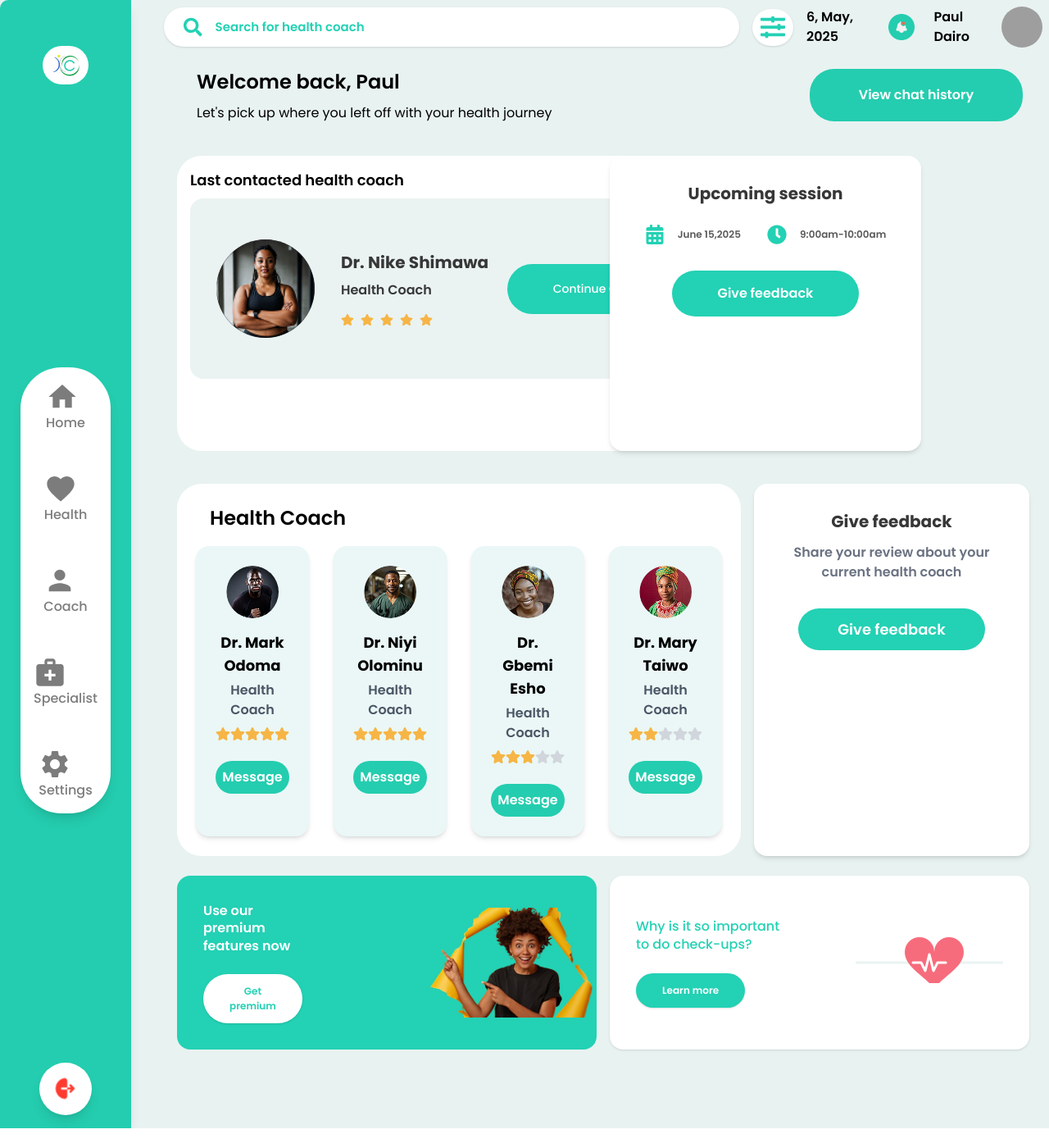
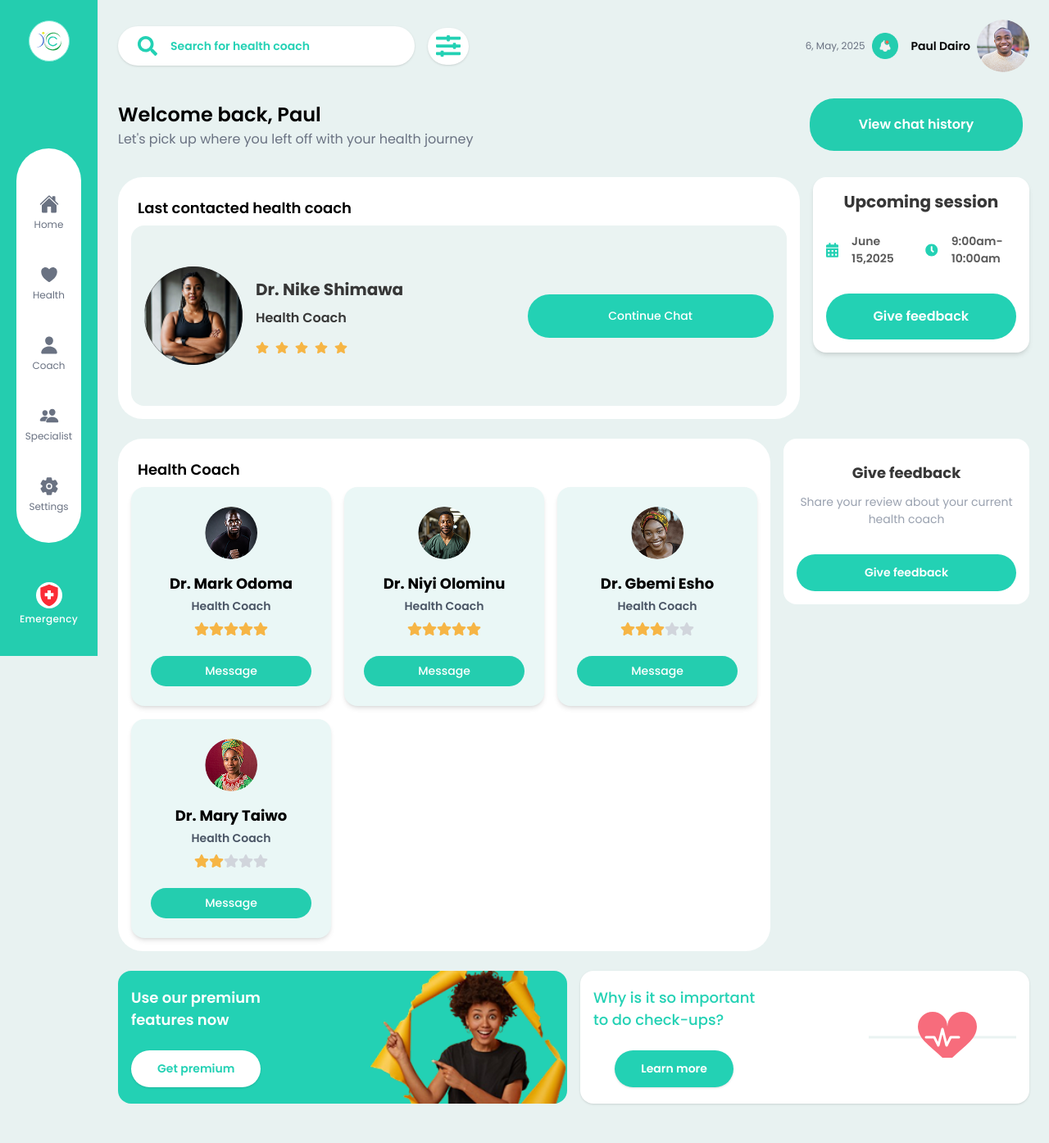
Before and after one commit to DSOTec/Chronox, a React (Vite) app: page /coach in a window 1280 px wide. Shown: the whole page at 82% size. Built offline with nearby package versions, Linux system fonts and the light colour scheme; grey boxes are pictures that could not be loaded.

Commit message:
coach page update

```diff
--- a/src/components/Coach/ChatCoach.jsx
+++ b/src/components/Coach/ChatCoach.jsx
@@ -1,45 +1,28 @@
-import React from 'react'
+import React from "react";
 import { FaStar } from "react-icons/fa";
 
-const ChatCoach = ({
-  name,
-  role,
-  image,
-  rating = 5,
-  buttonText = "Continue chat",
-  onButtonClick
-}) => {
+const ChatCoach = ({ name, role, image, rating = 5, buttonText = "Continue chat", onButtonClick }) => {
   return (
-    <div className="bg-[#eaf3f2] rounded-2xl flex flex-col md:flex-row items-center justify-between p-8 w-full min-h-[220px]">
+    <div className="bg-[#eaf3f2] rounded-2xl flex max-lg:flex-col items-center justify-between gap-4 p-4 w-full min-h-[220px]">
       {/* Left: Image and Info */}
-      <div className="flex items-center w-full md:w-auto">
-        <img
-          src={image}
-          alt={name}
-          className="w-30 h-30 rounded-full object-cover bg-[#393939] mr-8"
-        />
+      <div className="flex items-center w-full gap-4 md:w-auto">
+        <img src={image} alt={name} className="md:w-30 md:h-30 sm:w-20 sm:h-20 w-16 h-16 rounded-full object-cover bg-[#393939]" />
         <div>
-          <h2 className="text-xl font-bold text-[#373737] mb-2">{name}</h2>
-          <p className="text-[16px] text-[#373737] mb-4">{role}</p>
+          <h2 className="xl:text-[20px] md:text-[18px] text-[16px] font-bold text-[#373737] mb-2">{name}</h2>
+          <p className="xl:text-[16px] md:text-[15px] text-[14px] text-[#373737] mb-4">{role}</p>
           <div className="flex gap-2">
             {[...Array(5)].map((_, i) => (
-              <FaStar
-                key={i}
-                className={i < rating ? "text-[#F6B545] text-[16px]" : "text-gray-300 text-2xl"}
-              />
+              <FaStar key={i} className={i < rating ? "text-[#F6B545] text-[16px]" : "text-gray-300 text-2xl"} />
             ))}
           </div>
         </div>
       </div>
       {/* Right: Button */}
-      <button
-        className="bg-[#23D1B4] text-white text-[14px] font-medium rounded-full px-14 py-5 mt-8 md:mt-0"
-        onClick={onButtonClick}
-      >
+      <button className="bg-[#23D1B4] text-white text-[14px] text-nowrap font-medium rounded-full w-full max-w-[300px] p-4 mt-8 md:mt-0" onClick={onButtonClick}>
         {buttonText}
       </button>
     </div>
-  )
-}
+  );
+};
 
-export default ChatCoach
+export default ChatCoach;
--- a/src/components/Coach/FeedbackCard.jsx
+++ b/src/components/Coach/FeedbackCard.jsx
@@ -2,18 +2,12 @@ import React from "react";
 
 function FeedbackCard() {
   return (
-    <div className="bg-white rounded-2xl p-4 sm:p-8 flex flex-col items-center w-full max-w-xs sm:max-w-sm shadow-md">
-      <div className="flex flex-col items-center">
-        <h2 className="text-lg sm:text-xl font-bold text-[#373737] mb-3 text-center">
-          Give feedback
-        </h2>
-        <p className="text-[15px] sm:text-[16px] text-gray-500 mb-8 text-center">
-          Share your review about your current health coach
-        </p>
-        <button className="bg-[#23D1B4] text-white text-base sm:text-[18px] font-semibold rounded-full px-8 sm:px-12 py-3 focus:outline-none">
-          Give feedback
-        </button>
-      </div>
+    <div className="flex flex-col items-center mx-auto h-max w-full md:max-w-[300px] bg-white rounded-2xl p-4">
+      <h2 className="xl:text-[18px] md:text-[16px] text-[14px] font-bold text-[#373737] my-3 text-center">Give feedback</h2>
+      <p className="xl:text-[14px] md:text-[13px] text-[12px] text-gray-400 mb-8 text-center font-normal">Share your review about your current health coach</p>
+      <button className="w-full bg-[#23D1B4] text-white xl:text-[14px] md:text-[13px] text-[12px] font-semibold rounded-full p-3 focus:outline-none">
+        Give feedback
+      </button>
     </div>
   );
 }
--- a/src/components/Coach/FirstLine.jsx
+++ b/src/components/Coach/FirstLine.jsx
@@ -1,40 +1,37 @@
 import { FaSearch, FaSlidersH } from "react-icons/fa";
-import notification from '../../assets/Dashboard/Coach/notification.png'
-import man from '../../assets/Dashboard/man.jpg'
+import notification from "../../assets/Dashboard/Coach/notification.png";
+import man from "../../assets/images/profilePicture.png";
 
 function FirstLine({ value, onChange, placeholder = "Search for health coach", onFilterClick }) {
   return (
-    <div className="flex flex-col gap-4 sm:flex-row sm:justify-between sm:items-center w-full">
+    <div className="w-full flex max-lg:flex-col justify-between items-center gap-4">
       {/* Top: Search and Filter */}
-      <div className="firstline flex flex-col gap-3 w-full sm:flex-row sm:items-center sm:gap-4 max-w-3xl">
+      <div className="w-full max-w-[500px] flex items-center gap-4">
         {/* Search Bar */}
-        <div className="input bg-white rounded-full flex items-center px-4 py-2 sm:px-6 sm:py-3 flex-1 shadow">
+        <div className="bg-white rounded-full flex items-center justify-between px-4 py-2 sm:px-6 sm:py-3 shadow">
           <FaSearch className="text-[#23D1B4] text-lg sm:text-2xl mr-3 sm:mr-4" />
           <input
             type="text"
             value={value}
             onChange={onChange}
             placeholder={placeholder}
-            className="bg-transparent outline-none border-none text-[#23D1B4] text-base sm:text-[15px] w-full placeholder-[#23D1B4]"
+            className="bg-transparent outline-none border-none text-[#23D1B4] xl:text-[14px] md:text-[13px] text-[12px] placeholder-[#23D1B4]"
           />
         </div>
         {/* Filter Button */}
-        <button
-          onClick={onFilterClick}
-          className="bg-white w-12 h-12 sm:w-[50px] sm:h-[45px] flex items-center justify-center rounded-[32px] shadow self-center"
-        >
+        <button onClick={onFilterClick} className="bg-white w-8 h-8 sm:w-[50px] sm:h-[45px] flex items-center justify-center rounded-[32px] shadow self-center">
           <FaSlidersH className="text-[#23D1B4] text-xl sm:text-3xl" />
         </button>
       </div>
       {/* Bottom: Date/Notification and User */}
-      <div className="date flex flex-col gap-3 sm:flex-row sm:items-center sm:gap-6 w-full sm:w-auto justify-between">
-        <div className='flex items-center gap-2 justify-between'>
-          <p className="text-sm sm:text-base">6, May, 2025</p>
-          <img src={notification} alt='notification' className="w-6 h-6 sm:w-8 sm:h-8" />
+      <div className="flex-1 flex justify-end gap-4">
+        <div className="flex items-center gap-2 justify-between">
+          <p className="xl:text-[12px] md:text-[11px] text-[10px] text-gray-500 font-normal text-nowrap">6, May, 2025</p>
+          <img src={notification} alt="notification" className="w-6 h-6 sm:w-8 sm:h-8" />
         </div>
-        <div className='date flex items-center gap-2 justify-between'>
-          <h1 className="font-semibold text-black text-sm sm:text-base">Paul Dairo</h1>
-          <img src={man} alt="Placeholder" className="w-10 h-10 sm:w-[50px] sm:h-[50px] rounded-full" />
+        <div className="date flex items-center gap-2 justify-between">
+          <h1 className="font-semibold text-black xl:text-[14px] md:text-[13px] text-[12px] text-nowrap">Paul Dairo</h1>
+          <img src={man} alt="Placeholder" className="w-16 rounded-full" />
         </div>
       </div>
     </div>
--- a/src/components/Coach/Healthcoach.jsx
+++ b/src/components/Coach/Healthcoach.jsx
@@ -1,31 +1,20 @@
-import React from 'react'
+import React from "react";
 import { FaStar } from "react-icons/fa";
 
 const Healthcoach = (props) => {
   return (
-    <div className="flex justify-center w-full">
-      <div className="bg-[#eaf7f6] rounded-2xl p-4 sm:p-6 m-2 flex flex-col items-center w-full max-w-[220px] shadow-md">
-        <img
-          src={props.image}
-          alt="Health Coach"
-          className="w-16 h-16 rounded-full object-cover mb-2"
-        />
-        <h2 className="text-base sm:text-lg font-bold mt-2 text-center">{props.name}</h2>
-        <p className="text-gray-600 text-sm sm:text-base mt-1 text-center">{props.description}</p>
-        <div className="flex items-center mb-4 mt-2">
-          {[...Array(5)].map((_, i) => (
-            <FaStar
-              key={i}
-              className={i < props.rating ? "text-[#F6B545] text-base sm:text-lg" : "text-gray-300 text-base sm:text-lg"}
-            />
-          ))}
-        </div>
-        <button className="bg-[#24CDAF] text-white text-sm sm:text-base py-2 mt-2 w-full rounded-full font-semibold">
-          {props.buttonText}
-        </button>
+    <div className="bg-[#eaf7f6] rounded-2xl p-4 sm:p-6 flex flex-col items-center w-full shadow-md">
+      <img src={props.image} alt="Health Coach" className="w-16 h-16 rounded-full object-cover mb-2" />
+      <h2 className="xl:text-[18px] md:text-[16px] text-[14px] font-bold mt-2 text-center">{props.name}</h2>
+      <p className="text-gray-600 xl:text-[14px] md:text-[13px] text-[12px] sm:text-base mt-1 text-center">{props.description}</p>
+      <div className="flex items-center mb-4 mt-2">
+        {[...Array(5)].map((_, i) => (
+          <FaStar key={i} className={i < props.rating ? "text-[#F6B545] text-base sm:text-lg" : "text-gray-300 text-base sm:text-lg"} />
+        ))}
       </div>
+      <button className="bg-[#24CDAF] text-white xl:text-[14px] md:text-[13px] text-[12px] py-2 mt-2 w-full rounded-full font-medium">{props.buttonText}</button>
     </div>
-  )
-}
+  );
+};
 
-export default Healthcoach
+export default Healthcoach;
--- a/src/components/Coach/LearnmoreBanner.jsx
+++ b/src/components/Coach/LearnmoreBanner.jsx
@@ -2,34 +2,24 @@ import React from "react";
 
 function LearnmoreBanner() {
   return (
-    <div className="bg-white rounded-2xl flex flex-col md:flex-row items-center justify-between p-8 w-full min-h-[160px] shadow">
+    <div className="bg-white rounded-2xl flex flex-col md:flex-row items-center justify-between p-4 w-full shadow">
       {/* Left: Text and Button */}
-      <div className="flex flex-col items-start mb-6 md:mb-0">
-        <h2 className="text-[#23D1B4] text-xl md:text-[16px] font-medium mb-6">
-          Why is it so important<br />to do check-ups?
+      <div className="flex flex-col items-center mb-6 md:mb-0">
+        <h2 className="text-[#23D1B4] xl:text-[18px] md:text-[16px] text-[14px] font-medium mb-6">
+          Why is it so important
+          <br />
+          to do check-ups?
         </h2>
-        <button className="bg-[#23D1B4] text-white text-[12px] font-semibold rounded-full px-8 py-3 shadow">
-          Learn more
-        </button>
+        <button className="bg-[#23D1B4] text-white xl:text-[14px] md:text-[13px] text-[12px] font-semibold rounded-full px-8 py-3 shadow">Learn more</button>
       </div>
       {/* Right: Heart with line */}
-      <div className="flex items-center w-full md:w-auto justify-center">
+      <div className="flex items-center w-full max-sm:max-w-[100px] md:w-auto justify-center">
         <svg width="180" height="90" viewBox="0 0 180 90" fill="none" xmlns="http://www.w3.org/2000/svg">
-          <line x1="0" y1="45" x2="70" y2="45" stroke="#EAF3F2" strokeWidth="3"/>
-          <line x1="110" y1="45" x2="180" y2="45" stroke="#EAF3F2" strokeWidth="3"/>
+          <line x1="0" y1="45" x2="70" y2="45" stroke="#EAF3F2" strokeWidth="3" />
+          <line x1="110" y1="45" x2="180" y2="45" stroke="#EAF3F2" strokeWidth="3" />
           <g>
-            <path
-              d="M90 70c-12-12-30-22-30-38a18 18 0 0136 0 18 18 0 0136 0c0 16-18 26-30 38z"
-              fill="#F76C7C"
-            />
-            <polyline
-              points="70,45 80,45 85,55 90,35 95,55 100,45 110,45"
-              fill="none"
-              stroke="#fff"
-              strokeWidth="3"
-              strokeLinejoin="round"
-              strokeLinecap="round"
-            />
+            <path d="M90 70c-12-12-30-22-30-38a18 18 0 0136 0 18 18 0 0136 0c0 16-18 26-30 38z" fill="#F76C7C" />
+            <polyline points="70,45 80,45 85,55 90,35 95,55 100,45 110,45" fill="none" stroke="#fff" strokeWidth="3" strokeLinejoin="round" strokeLinecap="round" />
           </g>
         </svg>
       </div>
--- a/src/components/Coach/PremiumBanner.jsx
+++ b/src/components/Coach/PremiumBanner.jsx
@@ -1,25 +1,19 @@
 import React from "react";
-import premiumbanner from '../../assets/Dashboard/Coach/premiumbanner.png';
+import premiumbanner from "../../assets/Dashboard/Coach/premiumbanner.png";
 
 function PremiumBanner() {
   return (
-    <div className="premiumbanner bg-[#23D1B4] rounded-2xl flex flex-col md:flex-row items-center justify-between p-8 w-full min-h-[200px] relative overflow-hidden">
+    <div className="w-full flex items-center justify-between gap-6 bg-[#23D1B4] rounded-2xl overflow-hidden">
       {/* Left: Text and Button */}
-      <div className=" flex flex-col items-start z-10">
-        <h2 className="premiumbannertext text-white text-2xl md:text-[16px] font-semibold mb-6">
-          Use our premium<br />features now
+      <div className="flex-1 flex-col items-start z-10 p-4">
+        <h2 className="text-white xl:text-[18px] md:text-[16px] text-[14px] font-semibold mb-6">
+          Use our premium
+          <br />
+          features now
         </h2>
-        <button className="premium-btn bg-white text-[#23D1B4] text-[12px] font-semibold rounded-full px-8 py-3 shadow">
-          Get premium
-        </button>
+        <button className="bg-white text-nowrap text-[#23D1B4] xl:text-[14px] md:text-[13px] text-[12px] font-semibold rounded-full px-8 py-3 shadow">Get premium</button>
       </div>
-      {/* Right: Image */}
-      <img
-        src={premiumbanner}
-        alt="Premium"
-        className="w-[260px] md:w-[340px] object-contain absolute right-4 bottom-0 md:static md:ml-8"
-        style={{ maxHeight: "180px" }}
-      />
+      <img src={premiumbanner} alt="side image" className="w-full max-w-[240px]" />
     </div>
   );
 }
--- a/src/components/Coach/Upcoming.jsx
+++ b/src/components/Coach/Upcoming.jsx
@@ -1,24 +1,21 @@
-import React from 'react'
+import React from "react";
 import { FaCalendarAlt, FaClock } from "react-icons/fa";
 
 function UpcomingSessionCard({ date = "June 15,2025", time = "9:00am-10:00am", onFeedback }) {
   return (
-    <div className="bg-white rounded-2xl p-8 flex flex-col items-center w-[380px] h-[45vh] shadow-md">
+    <div className="bg-white rounded-2xl p-4 flex flex-col items-center w-full max-w-[380px] shadow-md">
       <h2 className="text-xl font-bold text-[#373737] mb-6 text-center">Upcoming session</h2>
       <div className="flex items-center gap-4 mb-8">
         <FaCalendarAlt className="text-[#23D1B4] text-2xl" />
-        <span className="text-[12px] text-[#5A5A5A]">{date}</span>
+        <span className="xl:text-[14px] md:text-[13px] text-[12px] text-[#5A5A5A]">{date}</span>
         <FaClock className="text-[#23D1B4] text-2xl ml-4" />
-        <span className="text-[12px] text-[#5A5A5A]">{time}</span>
+        <span className="xl:text-[14px] md:text-[13px] text-[12px] text-[#5A5A5A]">{time}</span>
       </div>
-      <button
-        className="bg-[#23D1B4] text-white text-[16px] font-semibold rounded-full px-14 py-4 focus:outline-none"
-        onClick={onFeedback}
-      >
+      <button className="w-full bg-[#23D1B4] text-white text-[16px] font-semibold rounded-full p-4 focus:outline-none" onClick={onFeedback}>
         Give feedback
       </button>
     </div>
-  )
+  );
 }
 
 const Upcoming = () => {
@@ -26,7 +23,7 @@ const Upcoming = () => {
     <div>
       <UpcomingSessionCard />
     </div>
-  )
-}
+  );
+};
 
-export default Upcoming
+export default Upcoming;
--- a/src/components/Coach/Welcome.jsx
+++ b/src/components/Coach/Welcome.jsx
@@ -1,15 +1,15 @@
-import React from 'react'
+import React from "react";
 
 const Welcome = () => {
   return (
-    <div className='flex items-center justify-between  p-4 '>
-        <div>
-            <h1 className='text-[24px] font-[600] pl-4 m-2'>Welcome back, Paul</h1>
-            <p className='text-[16px] font-[400] pl-4 m-2'>Let's pick up where you left off with your health journey</p>
-        </div>
-        <button className='bg-[#24CDAF] text-[16px] text-white p-5 rounded-[30px] m-2 w-[260px]'>View chat history</button>
+    <div className="flex items-center justify-between my-6 ">
+      <div>
+        <h1 className="text-[24px] font-[600]">Welcome back, Paul</h1>
+        <p className="text-[16px] text-gray-500 font-[400]">Let's pick up where you left off with your health journey</p>
+      </div>
+      <button className="bg-[#24CDAF] text-[16px] text-white p-5 rounded-[30px] m-2 w-[260px]">View chat history</button>
     </div>
-  )
-}
+  );
+};
 
-export default Welcome
+export default Welcome;
--- a/src/components/Dashboard/MobileBottomNav.jsx
+++ b/src/components/Dashboard/MobileBottomNav.jsx
@@ -12,7 +12,7 @@ const MobileBottomNav = ({ activeTabName }) => {
   ];
 
   return (
-    <div className="lg:hidden fixed bottom-0 left-0 right-0 z-[90] bg-white border-t border-teal-200">
+    <div className="lg:hidden fixed bottom-0 left-0 z-[90] w-full bg-white border-t border-gray-200">
       <nav className="flex">
         {menuItems.map((item) => (
           <Link
--- a/src/index.css
+++ b/src/index.css
@@ -34,33 +34,3 @@ body {
 button {
   cursor: pointer;
 }
-
-.Healthcoach {
-  width: 130%;
-}
-
-/* Example media query, adjust as needed */
-@media screen and (max-width: 640px) {
-  .Healthcoach {
-    width: 100%;
-  }
-  .firstline {
-    display: flex;
-    flex-direction: row;
-  }
-  .input {
-    width: 90%;
-  }
-  .date {
-    display: none;
-  }
-  .premiumbanner {
-    display: block;
-  }
-  .premiumbannertext {
-    font-size: 12px;
-  }
-  .premium-btn {
-    font-size: 12px;
-  }
-}
--- a/src/pages/Dashboard/Coach.jsx
+++ b/src/pages/Dashboard/Coach.jsx
@@ -1,5 +1,4 @@
 import React from "react";
-import Sidebar from "../../components/Coach/Sidebar.jsx";
 import Healthcoach from "../../components/Coach/Healthcoach.jsx";
 import firstimage from "../../assets/Dashboard/Coach/firstimage.png";
 import secondimage from "../../assets/Dashboard/Coach/secondimage.png";
@@ -10,30 +9,30 @@ import PremiumBanner from "../../components/Coach/PremiumBanner.jsx";
 import LearnmoreBanner from "../../components/Coach/LearnmoreBanner.jsx";
 import ChatCoach from "../../components/Coach/ChatCoach.jsx";
 import drnike from "../../assets/Dashboard/Coach/drnike.png";
-import man from "../../assets/Dashboard/man.jpg";
+import profilePicture from "../../assets/images/profilePicture.png";
 import notification from "../../assets/Dashboard/Coach/notification.png";
 import Upcoming from "../../components/Coach/Upcoming.jsx";
 import Welcome from "../../components/Coach/Welcome.jsx";
 import FirstLine from "../../components/Coach/FirstLine.jsx";
+import Sidebar from "../../components/Dashboard/Sidebar.jsx";
+import MobileBottomNav from "../../components/Dashboard/MobileBottomNav.jsx";
 
 const Coach = () => {
   return (
-    <div className="bg-[#E8F2F1] min-h-[100svh]">
-      <div className="flex flex-col lg:flex-row gap-0 lg:gap-4">
-        {/* Sidebar: hidden on mobile, visible on lg+ */}
-        <div className="hidden lg:block lg:w-auto">
-          <Sidebar />
-        </div>
+    <div className="flex min-h-[100svh] bg-[#E8F2F1]">
+      {/* Sidebar: hidden on mobile, visible on lg+ */}
+      <Sidebar />
+      <div className="w-full flex flex-col lg:flex-row gap-0 lg:gap-4 xl:ml-[120px] lg:ml-[100px] lg:pb-6 pb-20">
         {/* Main Content */}
-        <div className="flex-1 pr-0">
-          <div className="font-[600] pl-2 sm:pl-4 m-2">
+        <div className="flex-1">
+          <div className="font-[600] sm:p-6 p-4">
             {/* Top Bar: Good Morning Paul and notification, only on mobile */}
             <div className="block lg:hidden mb-4">
-              <div className="flex items-center justify-between px-2 pt-2 gap-2">
-                <img src={man} alt="User" className="w-10 h-10 rounded-full object-cover" />
+              <div className="flex items-center justify-between px-2 py-6 gap-2">
+                <img src={profilePicture} alt="User" className="w-10 h-10 rounded-full object-cover" />
                 <div className="flex-1 ml-2">
                   <h2 className="font-bold text-base text-[#232323]">Good Morning Paul</h2>
-                  <p className="text-xs text-[#232323]">Let's pick up where you left off with your health journey</p>
+                  <p className="text-xs text-gray-500">Let's pick up where you left off with your health journey</p>
                 </div>
                 <button className="bg-[#23D1B4]/10 p-2 rounded-full">
                   <img src={notification} alt="notification" className="w-6 h-6" />
@@ -41,10 +40,10 @@ const Coach = () => {
               </div>
             </div>
             {/* Input/Search Bar */}
-            <div className="block lg:hidden mb-4 px-2">
+            {/* <div className="block lg:hidden mb-4 px-2">
               <FirstLine />
-            </div>
-            <div className=" block lg:hidden mb-4 px-2 ">
+            </div> */}
+            <div className="block lg:hidden mb-4 px-2 ">
               <PremiumBanner />
             </div>
             {/* Desktop Welcome and Input */}
@@ -53,9 +52,9 @@ const Coach = () => {
               <Welcome />
             </div>
             {/* Last contacted and Upcoming */}
-            <div className="grid grid-cols-1 lg:grid-cols-2 gap-4 px-2 sm:px-4 py-4 mb-6">
-              <div className="Healthcoach bg-[#fff]  rounded-[30px] p-4 w-full">
-                <h1 className="text-base sm:text-lg mb-2">Last contacted health coach</h1>
+            <div className="w-full flex max-md:flex-col gap-4 mb-6">
+              <div className="bg-[#fff] rounded-[30px] p-4 w-full">
+                <h1 className="text-base xl:text-[18px] md:text-[16px] text-[14px] m-2">Last contacted health coach</h1>
                 <ChatCoach name="Dr. Nike Shimawa" role="Health Coach" image={drnike} rating={5} buttonText="Continue Chat" />
               </div>
               <div>
@@ -63,10 +62,10 @@ const Coach = () => {
               </div>
             </div>
             {/* Health Coaches and Feedback */}
-            <div className="grid grid-cols-1 lg:grid-cols-3 gap-4 px-2 sm:px-4">
-              <div className=" bg-[#fff] rounded-[30px] p-4 col-span-2">
-                <h2 className="text-[20px] sm:text-[24px] font-[600] pl-2 sm:pl-4 m-2">Health Coach</h2>
-                <div className="grid grid-cols-1 sm:grid-cols-2 md:grid-cols-3 lg:grid-cols-4 gap-4">
+            <div className="flex max-lg:flex-col justify-between gap-4">
+              <div className="flex-1 bg-[#fff] rounded-[30px] p-4 col-span-2">
+                <h2 className="xl:text-[18px] md:text-[16px] text-[14px] font-[600] m-2">Health Coach</h2>
+                <div className="grid grid-cols-4 max-2xl:grid-cols-3 max-xl:grid-cols-2 max-md:grid-cols-1 gap-4">
                   <Healthcoach image={firstimage} name="Dr. Mark Odoma" description="Health Coach" rating={5} buttonText="Message" />
                   <Healthcoach image={secondimage} name="Dr. Niyi Olominu " description="Health Coach" rating={5} buttonText="Message" />
                   <Healthcoach image={thirdimage} name="Dr. Gbemi Esho" description="Health Coach" rating={3} buttonText="Message" />
@@ -76,13 +75,16 @@ const Coach = () => {
               <FeedbackCard />
             </div>
             {/* Footer Banners */}
-            <footer className="grid grid-cols-1 md:grid-cols-2 gap-4 mt-6 px-2 sm:px-4">
-              <PremiumBanner />
+            <footer className="grid grid-cols-1 lg:grid-cols-2 gap-4 mt-6">
+              <div className="max-lg:hidden">
+                <PremiumBanner />
+              </div>
               <LearnmoreBanner />
             </footer>
           </div>
         </div>
       </div>
+      <MobileBottomNav />
     </div>
   );
 };
```
Also changed, not shown: src/assets/Dashboard/Coach/premiumbanner.png.
